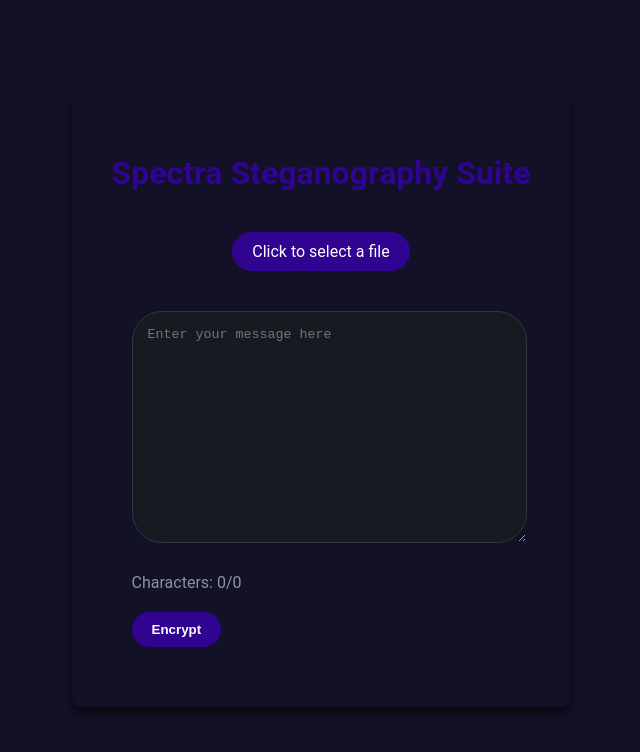
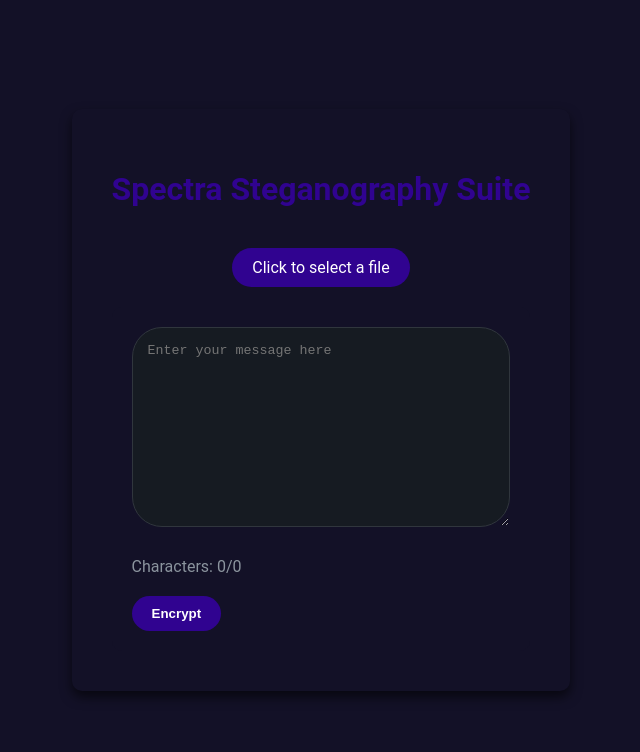
Before and after one commit to Daniel-Santiago-Acosta-1013/Spectra, a React (Vite) app: page / in a window 1280 px wide. Shown: the top 752 px of the page, without its empty margins (319-959 px from the left). Built offline with nearby package versions, Linux system fonts and the light colour scheme; the HTML template or start-up script is replaced by a standard one.

Commit message:
[add][fix] Update textarea width in SteganographyForm.scss

```diff
--- a/src/components/SteganographyForm/SteganographyForm.scss
+++ b/src/components/SteganographyForm/SteganographyForm.scss
@@ -7,7 +7,7 @@
     box-sizing: border-box;
 
     textarea {
-        width: 96%;
+        width: 100%;
         min-height: 200px;
         background-color: #161b22;
         color: #c9d1d9;
@@ -16,6 +16,7 @@
         padding: 15px;
         margin-bottom: 10px;
         resize: vertical;
+        box-sizing: border-box;
     }
 
     p {
```
